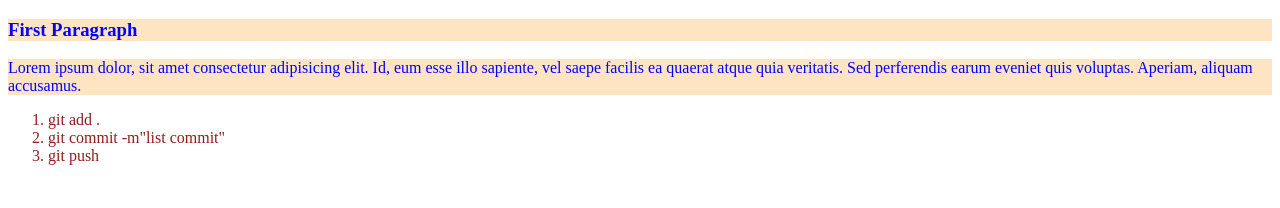
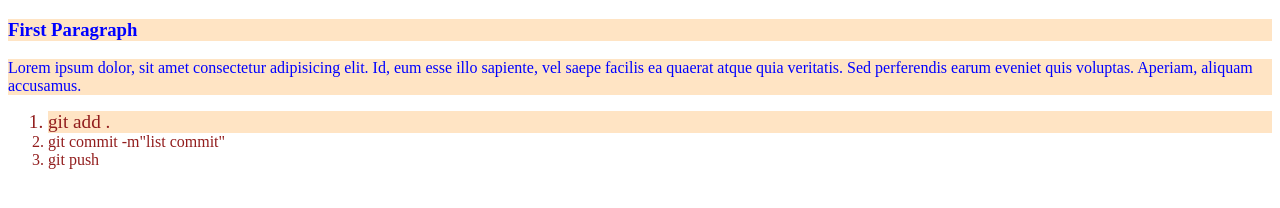
Before and after one commit to Kamil-Ahmed67/my-first-github-repo, a plain HTML site: page index.html in a window 1280 px wide. Drawn offline with Linux system fonts and the light colour scheme.

Commit message:
style updated

```diff
--- a/index.html
+++ b/index.html
@@ -4,7 +4,7 @@
     <meta charset="UTF-8">
     <meta name="viewport" content="width=device-width, initial-scale=1.0">
     <title>My First Github Repo</title>
-    <link rel="stylesheet" href="/styles/blogs.css">
+    <link rel="stylesheet" href="styles/blogs.css">
 </head>
 <body>
     <div>
@@ -14,7 +14,7 @@
             Sed perferendis earum eveniet quis voluptas. Aperiam, aliquam accusamus.</p>
     </div>
     <ol>
-        <li>git add .</li>
+        <li class="list">git add .</li>
         <li>git commit -m"list commit"</li>
         <li>git push</li>
     </ol>
--- a/styles/blogs.css
+++ b/styles/blogs.css
@@ -11,4 +11,5 @@ li{
 }
 .list{
     background-color: bisque;
+    font-size: larger;
 }
```
